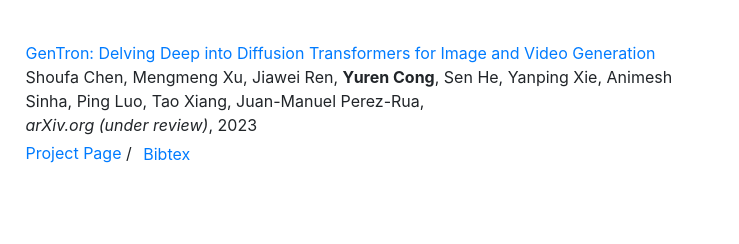
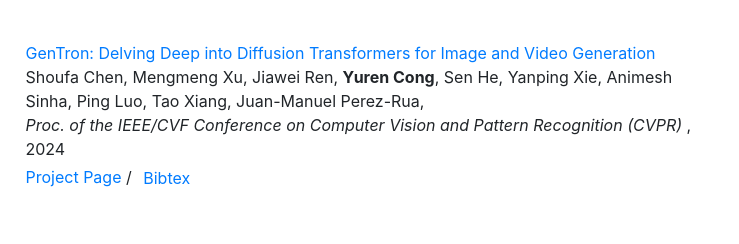
Before and after one commit to yrcong/yrcong.github.io, a plain HTML site: page index.html in a window 1280 px wide. Shown: the part 495-739 px from the top of the page, 392-1131 px from the left. Drawn offline with nearby package versions, Linux system fonts and the light colour scheme.

Commit message:
Update index.html

```diff
--- a/index.html
+++ b/index.html
@@ -67,7 +67,7 @@
 <div style="margin-bottom: 3em;"> <div class="row"><div class="col-sm-3"><img src="assets/img/publications/gentron.gif" class="img-fluid img-thumbnail" alt="Project image"></div><div class="col-sm-9">
     <a href="https://arxiv.org/pdf/2312.04557.pdf" target="_blank">GenTron: Delving Deep into Diffusion Transformers for Image and Video Generation</a>
     <br>Shoufa Chen</a>, Mengmeng Xu</a>, Jiawei Ren</a>, <span style="font-weight: bold";>Yuren Cong</span>, Sen He</a>, Yanping Xie</a>, Animesh Sinha</a>, Ping Luo</a>, Tao Xiang</a>, Juan-Manuel Perez-Rua</a>,<br>
-    <span style="font-style: italic;">arXiv.org (under review)</span>, 2023 <br>
+    <span style="font-style: italic;">Proc. of the IEEE/CVF Conference on Computer Vision and Pattern Recognition (CVPR) </span>, 2024 <br>
     <a href="https://www.shoufachen.com/gentron_website/" target="_blank">Project Page</a> / <button class="btn btn-link" type="button" data-toggle="collapse" data-target="#collapsechen2023gentron" aria-expanded="false" aria-controls="collapseExample" style="margin-left: -6px; margin-top: -2px;">Bibtex</button><div class="collapse" id="collapsechen2023gentron"><div class="card card-body"><pre><code>@misc{chen2023gentron,
       title={GenTron: Delving Deep into Diffusion Transformers for Image and Video Generation},
       author={Shoufa Chen and Mengmeng Xu and Jiawei Ren and Yuren Cong and Sen He and Yanping Xie and Animesh Sinha and Ping Luo and Tao Xiang and Juan-Manuel Perez-Rua},
```
